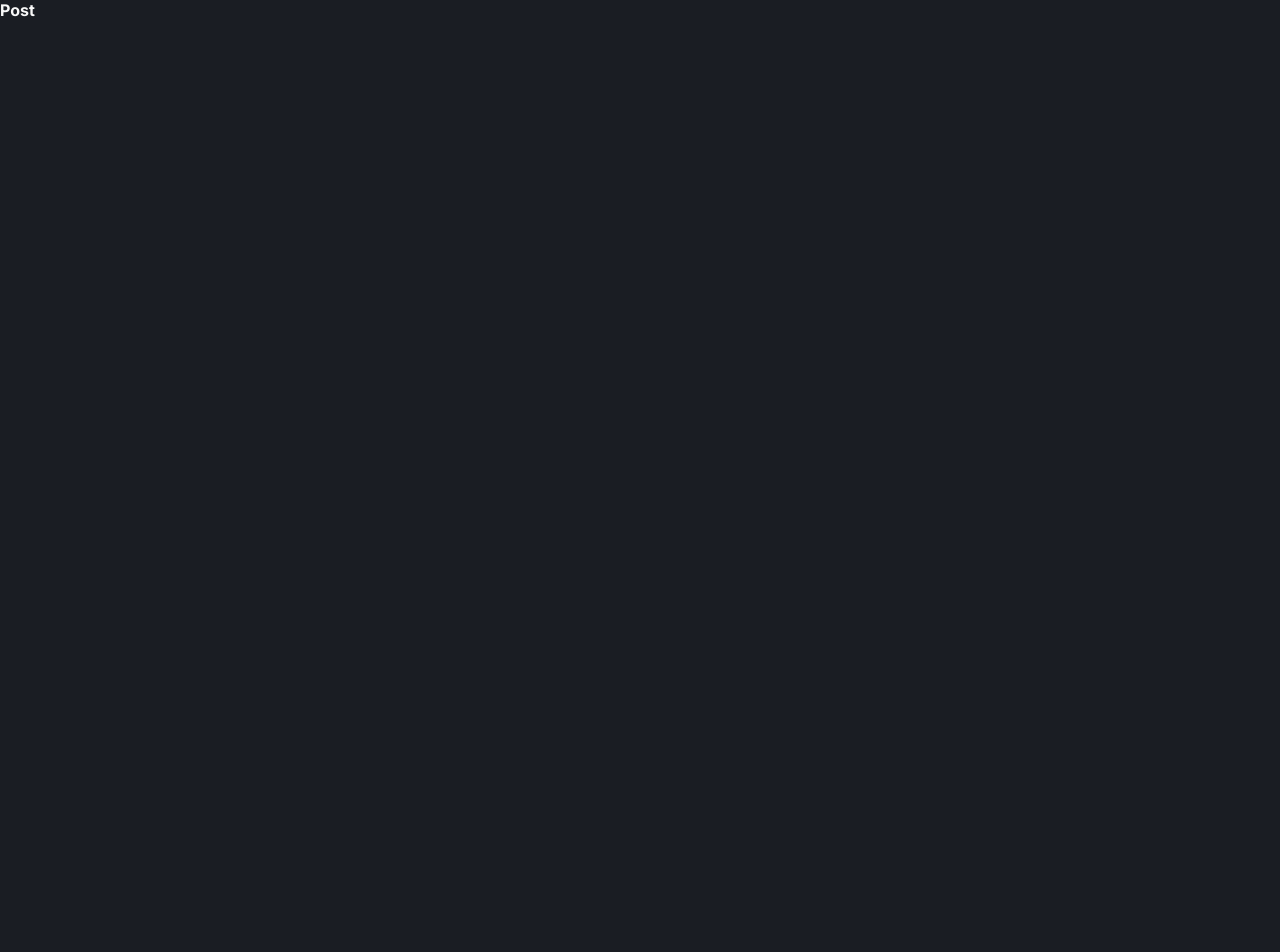
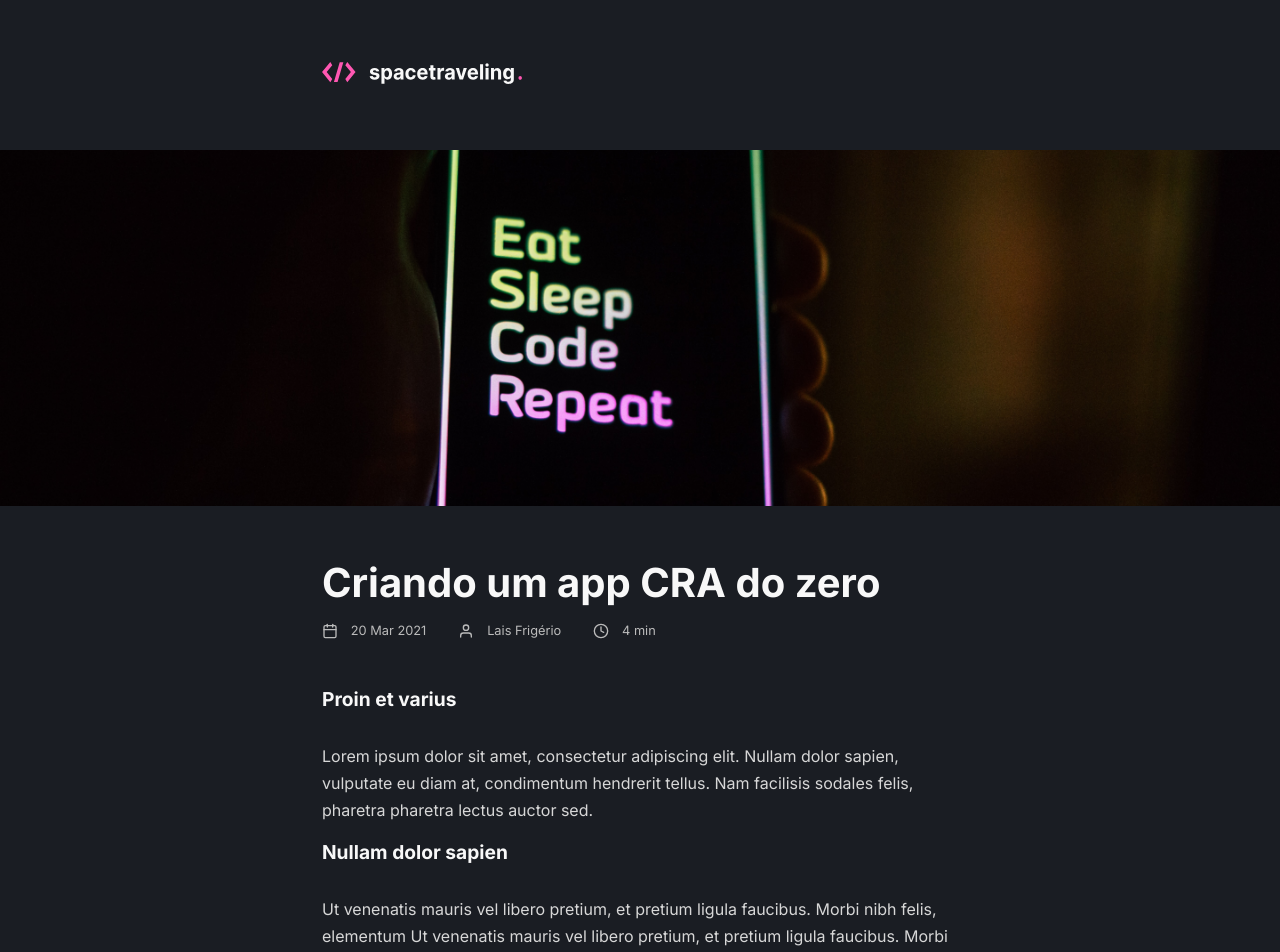
Before and after one commit to laisfrigerio/ignite-space-traveling, a Next.js app: page /post/1 in a window 1280 px wide. Shown: the top 952 px of the page. Before the commit the page ends 800 px from the top, so only its background shows below. Built offline with nearby package versions, Linux system fonts and the light colour scheme.

Commit message:
Styling post page

```diff
--- a/src/pages/index.tsx
+++ b/src/pages/index.tsx
@@ -66,7 +66,7 @@ export default function Home({ postsPagination }: HomeProps) {
                 <a>
                   <h2>{post.data.title}</h2>
                   <h3>{post.data.subtitle}</h3>
-                  <footer>
+                  <footer className={commonStyles.dateAuthorReading}>
                     <span>
                       <FiCalendar />
                       {format(new Date(post.first_publication_date), 'dd MMM yyyy', { locale: ptBR })}
--- a/src/pages/post/[slug].tsx
+++ b/src/pages/post/[slug].tsx
@@ -1,9 +1,9 @@
-import { GetStaticPaths, GetStaticProps } from 'next';
-
-import { getPrismicClient } from '../../services/prismic';
-
-import commonStyles from '../../styles/common.module.scss';
-import styles from './post.module.scss';
+import { GetStaticPaths, GetStaticProps } from 'next'
+import { getPrismicClient } from '../../services/prismic'
+import { FiCalendar, FiClock, FiUser } from 'react-icons/fi'
+import Header from '../../components/Header'
+import commonStyles from '../../styles/common.module.scss'
+import styles from './post.module.scss'
 
 interface Post {
   first_publication_date: string | null;
@@ -28,7 +28,37 @@ interface PostProps {
 
 export default function Post() {
   return (
-    <h1>Post</h1>
+    <>
+      <Header />
+      <main>
+        <img className={styles.postImage} src="/cover-picture.png" alt="Imagem de capa do post" />
+        <article className={`${commonStyles.contentContainer} ${styles.postContent}`}>
+          <header className={styles.postHeader}>
+            <h1>Criando um app CRA do zero</h1>
+          </header>
+          <footer className={commonStyles.dateAuthorReading }>
+            <span>
+              <FiCalendar />
+              20 Mar 2021
+            </span>
+            <span>
+              <FiUser />
+              Lais Frigério
+            </span>
+            <span>
+              <FiClock />
+              4 min
+            </span>
+          </footer>
+          <div className={styles.postBody}>
+            <h2>Proin et varius</h2>
+            <p>Lorem ipsum dolor sit amet, consectetur adipiscing elit. Nullam dolor sapien, vulputate eu diam at, condimentum hendrerit tellus. Nam facilisis sodales felis, pharetra pharetra lectus auctor sed. </p>
+            <h2>Nullam dolor sapien</h2>
+            <p>Ut venenatis mauris vel libero pretium, et pretium ligula faucibus. Morbi nibh felis, elementum Ut venenatis mauris vel libero pretium, et pretium ligula faucibus. Morbi nibh felis, elementum Ut venenatis mauris vel libero pretium, et pretium ligula faucibus. Morbi nibh felis, elementum Ut venenatis mauris vel libero pretium, et pretium ligula faucibus. Morbi nibh felis, elementum </p>
+          </div>
+        </article>
+      </main>
+    </>
   )
 }
 
--- a/src/pages/post/post.module.scss
+++ b/src/pages/post/post.module.scss
@@ -1 +1,39 @@
-// TODO
+.postContent {
+  display: flex;
+  flex-direction: column;
+  padding: 3rem 2rem;
+}
+
+.postImage {
+  height: auto;
+  width: 100%;
+}
+
+.postHeader {
+  h1 {
+    color: var(--gray-100);
+    font-size: 2.5rem;
+    margin-bottom: 1rem;
+  }
+
+  & + footer {
+    margin-bottom: 3rem;
+  }
+}
+
+.postBody {
+  h2 {
+    font-size: 1.2rem;
+  }
+
+  p {
+    color: var(--gray-200);
+    line-height: 170%;
+    margin-bottom: 1rem;
+  }
+
+  h2,
+  p + h2 {
+    margin-bottom: 2rem;
+  }
+}
--- a/src/styles/common.module.scss
+++ b/src/styles/common.module.scss
@@ -5,3 +5,22 @@
   padding: 0 2rem;
   width: 100%;
 }
+
+.dateAuthorReading {
+  align-items: center;
+  display: flex;
+  flex-wrap: wrap;
+  gap: 2rem;
+
+  span {
+    align-items: center;
+    color: var(--gray-300);
+    display: flex;
+    font-size: 0.8rem;
+    min-width: 100px;
+
+    svg {
+      margin-right: 0.8rem;
+    }
+  }
+}
```
Also changed, not shown: src/pages/home.module.scss (+0 -17 lines), public/cover-picture.png (added).
